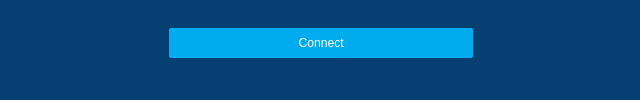
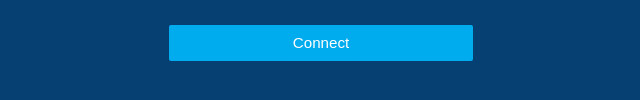
Before and after one commit to ArturoGuerra/unifiportal, a plain HTML site: page views/index.html in a window 1280 px wide. Shown: the part 450-550 px from the top of the page, 319-959 px from the left. Drawn offline with Linux system fonts and the light colour scheme.

Commit message:
first commit

```diff
--- a/scss/components/_formcard.scss
+++ b/scss/components/_formcard.scss
@@ -18,7 +18,7 @@
     .input-button {
         border-radius: 2px;
         width: 100%;
-        height: 2em;
+        height: 2.4em;
         * { margin: auto; }
     }
 
--- a/views/index.html
+++ b/views/index.html
@@ -19,7 +19,7 @@
             <input class='on-background-bg secondary' type='text'></input>
           </div>
           <div class='input-button secondary primary-bg'>
-            <input id="submit" type="submit" name="submit" value="Connect" class='is-0-8 primary-bg secondary'/>
+            <input id="submit" type="submit" name="submit" value="Connect" class='primary-bg secondary'/>
           </div>
         </form>
       </div>
```
Also changed, not shown: static/main.css.
